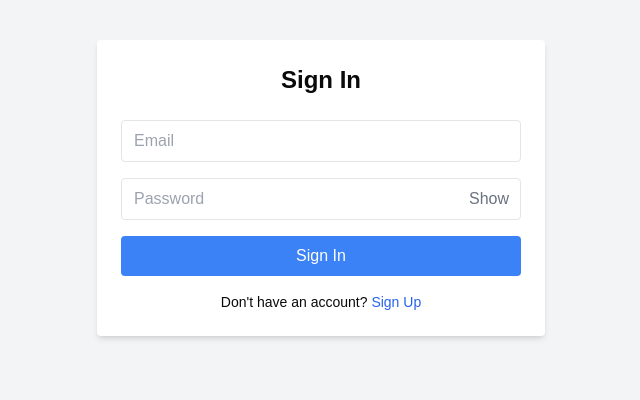
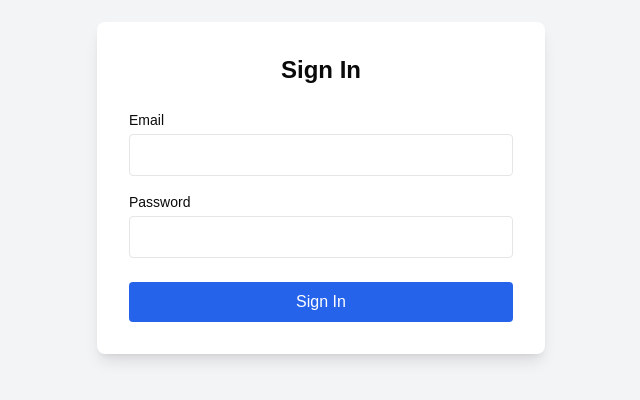
Before and after one commit to ankitku3101/TalentBridge, a Next.js app: page /auth/signin in a window 1280 px wide. Shown: the part 212-612 px from the top of the page, without its empty margins (319-959 px from the left). Built offline with nearby package versions, Linux system fonts and the light colour scheme.

Commit message:
fixed auth bugs

```diff
--- a/app/auth/signin/page.tsx
+++ b/app/auth/signin/page.tsx
@@ -1,108 +1,81 @@
-'use client';
+"use client";
 
-import { useState } from 'react';
-import { useRouter } from 'next/navigation';
-import { toast } from 'react-hot-toast';
+import { signIn, getSession } from "next-auth/react";
+import { useState } from "react";
+import { useRouter } from "next/navigation";
 
-const SigninPage = () => {
-  const [formData, setFormData] = useState({
-    email: '',
-    password: '',
-  });
-  const [isSubmitting, setIsSubmitting] = useState(false);
-  const [showPassword, setShowPassword] = useState(false);
+export default function SignIn() {
+  const [email, setEmail] = useState("");
+  const [password, setPassword] = useState("");
+  const [error, setError] = useState("");
   const router = useRouter();
 
-  const handleChange = (e: React.ChangeEvent<HTMLInputElement>) => {
-    setFormData({ ...formData, [e.target.name]: e.target.value });
-  };
+  const handleSubmit = async (e: React.FormEvent) => {
+    e.preventDefault();
+    const result = await signIn("credentials", {
+      username: email,
+      password,
+      redirect: false,
+    });
 
-  const handleSubmit = async (e: React.FormEvent<HTMLFormElement>) => {
-    e.preventDefault();
-    setIsSubmitting(true);
+    if (result?.error) {
+      setError("Invalid email or password");
+    } else {
+      setError("");
+      const session = await getSession();
+      const role = session?.user?.role;
 
-    try {
-      const response = await fetch('/api/auth/signin', {
-        method: 'POST',
-        headers: { 'Content-Type': 'application/json' },
-        body: JSON.stringify(formData),
-      });
-
-      if (!response.ok) {
-        const errorData = await response.json().catch(() => null);
-        const errorMessage = errorData?.error || 'Invalid credentials';
-        throw new Error(errorMessage);
+      if (role === "student") {
+        router.push("/student/dashboard");
+      } else if (role === "employer") {
+        router.push("/employee/dashboard");
+      } else {
+        router.push("/");
       }
-
-      const data = await response.json();
-      toast.success(data.message || 'Signin successful!');
-      router.push('/dashboard'); // Redirect to dashboard after successful signin
-    } catch (error: any) {
-      console.error('Signin error:', error.message);
-      toast.error(error.message || 'Something went wrong. Please try again.');
-    } finally {
-      setIsSubmitting(false);
     }
   };
 
   return (
-    <div className="min-h-screen flex items-center justify-center bg-gray-100">
+    <div className="flex min-h-screen items-center justify-center bg-gray-100">
       <form
         onSubmit={handleSubmit}
-        className="bg-white p-6 rounded shadow-md w-full max-w-md"
+        className="w-full max-w-md bg-white p-8 rounded-lg shadow-lg"
       >
-        <h2 className="text-2xl font-bold mb-6 text-center">Sign In</h2>
-        <div className="space-y-4">
+        <h1 className="text-2xl font-semibold text-center mb-6">Sign In</h1>
+        {error && <p className="text-red-500 text-center mb-4">{error}</p>}
+        <div className="mb-4">
+          <label className="block text-sm font-medium mb-1" htmlFor="email">
+            Email
+          </label>
           <input
+            id="email"
             type="email"
-            name="email"
-            placeholder="Email"
-            value={formData.email}
-            onChange={handleChange}
+            value={email}
+            onChange={(e) => setEmail(e.target.value)}
+            className="w-full px-3 py-2 border rounded"
             required
+          />
+        </div>
+        <div className="mb-6">
+          <label className="block text-sm font-medium mb-1" htmlFor="password">
+            Password
+          </label>
+          <input
+            id="password"
+            type="password"
+            value={password}
+            onChange={(e) => setPassword(e.target.value)}
             className="w-full px-3 py-2 border rounded"
+            required
           />
-          <div className="relative">
-            <input
-              type={showPassword ? 'text' : 'password'}
-              name="password"
-              placeholder="Password"
-              value={formData.password}
-              onChange={handleChange}
-              required
-              className="w-full px-3 py-2 border rounded"
-            />
-            <button
-              type="button"
-              onClick={() => setShowPassword(!showPassword)}
-              className="absolute right-3 top-2/4 transform -translate-y-2/4 text-gray-500 hover:text-gray-700 focus:outline-none"
-            >
-              {showPassword ? 'Hide' : 'Show'}
-            </button>
-          </div>
         </div>
         <button
           type="submit"
-          disabled={isSubmitting}
-          className="w-full bg-blue-500 text-white py-2 mt-4 rounded hover:bg-blue-600"
+          className="w-full py-2 px-4 bg-blue-600 text-white rounded hover:bg-blue-700"
         >
-          {isSubmitting ? 'Signing In...' : 'Sign In'}
+          Sign In
         </button>
-        <div className="text-center mt-4">
-          <p className="text-sm">
-            Don't have an account?{' '}
-            <button
-              type="button"
-              onClick={() => router.push('/auth/signup')}
-              className="text-blue-600 hover:underline"
-            >
-              Sign Up
-            </button>
-          </p>
-        </div>
       </form>
     </div>
   );
-};
-
-export default SigninPage;
+}
--- a/lib/authOptions.ts
+++ b/lib/authOptions.ts
@@ -55,24 +55,22 @@ export const authOptions: NextAuthOptions = {
       signIn: "/auth/signin",
     },
     callbacks: {
-      async session({ session, token }) {
-        // console.log("ses: ",session);
-        if(session && session.user){
-            session.user.id = token.sub as string;
+        async jwt({ token, user }) {
+
+          if (user) {
+            token.id = (user.id as string);
+            token.role = (user.role as string);
+          }
+          return token;
+        },
+        async session({ session, token }) {
+
+          if (token) {
+            session.user.id = token.id as string;
             session.user.role = token.role as string;
           }
-        return session;
+          return session;
+        },
       },
-      async jwt({ user, token }) {
-        if (user) {
-          token.uid = user.id;
-          token.role = user.role;
-        }
-        return token;
-      },
-    },
-    session: {
-      strategy: "jwt",
-    },
 
   };
```
